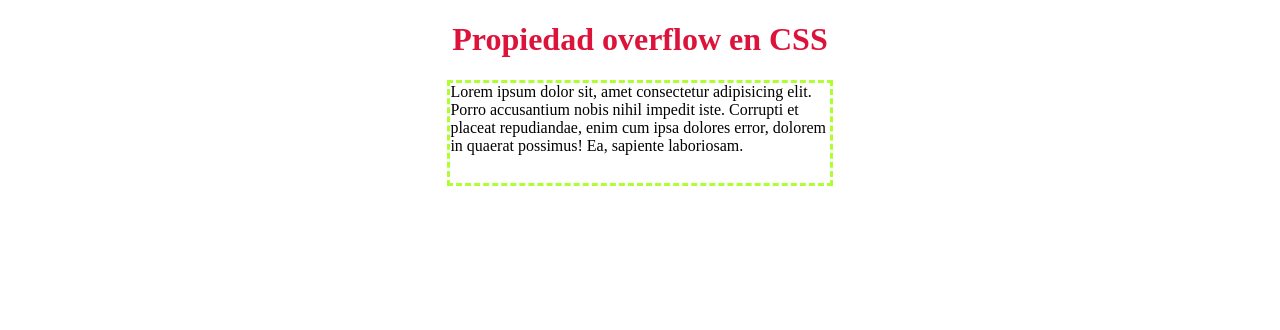
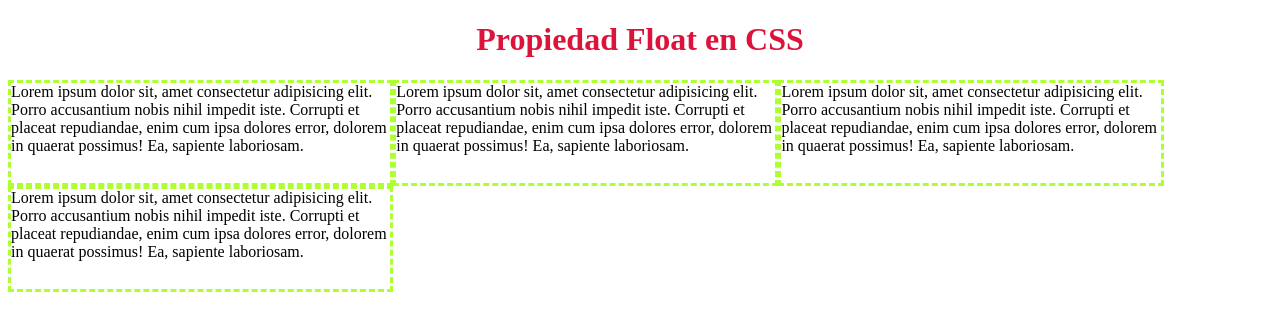
Before and after one commit to adrian1426/CSS_Curso, a plain HTML site: page posicionamiento/index.html in a window 1280 px wide. Drawn offline with Linux system fonts and the light colour scheme.

Commit message:
float parte1

```diff
--- a/posicionamiento/estilos.css
+++ b/posicionamiento/estilos.css
@@ -7,6 +7,6 @@ div.contenedor {
   border: 3px dashed greenyellow;
   width: 30%;
   height: 100px;
-  margin: auto;
   overflow: auto;
+  float: left;
 }
--- a/posicionamiento/index.html
+++ b/posicionamiento/index.html
@@ -10,7 +10,22 @@
 </head>
 
 <body>
-  <h1>Propiedad overflow en CSS</h1>
+  <h1>Propiedad Float en CSS</h1>
+  <div class="contenedor">
+    Lorem ipsum dolor sit, amet consectetur adipisicing elit. Porro accusantium nobis nihil impedit iste. Corrupti et
+    placeat repudiandae, enim cum ipsa dolores error, dolorem in quaerat possimus! Ea, sapiente laboriosam.
+  </div>
+
+  <div class="contenedor">
+    Lorem ipsum dolor sit, amet consectetur adipisicing elit. Porro accusantium nobis nihil impedit iste. Corrupti et
+    placeat repudiandae, enim cum ipsa dolores error, dolorem in quaerat possimus! Ea, sapiente laboriosam.
+  </div>
+
+  <div class="contenedor">
+    Lorem ipsum dolor sit, amet consectetur adipisicing elit. Porro accusantium nobis nihil impedit iste. Corrupti et
+    placeat repudiandae, enim cum ipsa dolores error, dolorem in quaerat possimus! Ea, sapiente laboriosam.
+  </div>
+
   <div class="contenedor">
     Lorem ipsum dolor sit, amet consectetur adipisicing elit. Porro accusantium nobis nihil impedit iste. Corrupti et
     placeat repudiandae, enim cum ipsa dolores error, dolorem in quaerat possimus! Ea, sapiente laboriosam.
```
